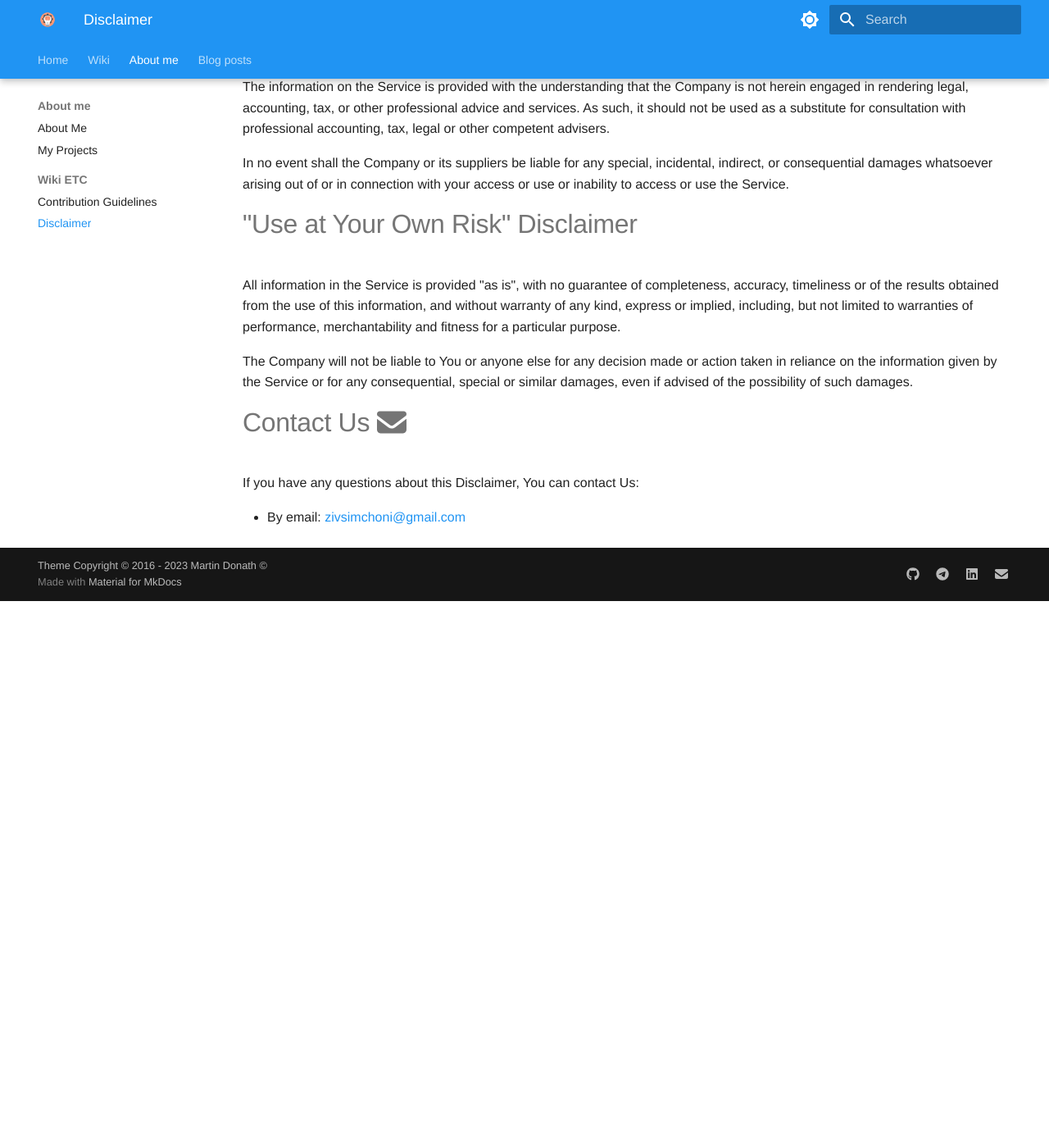
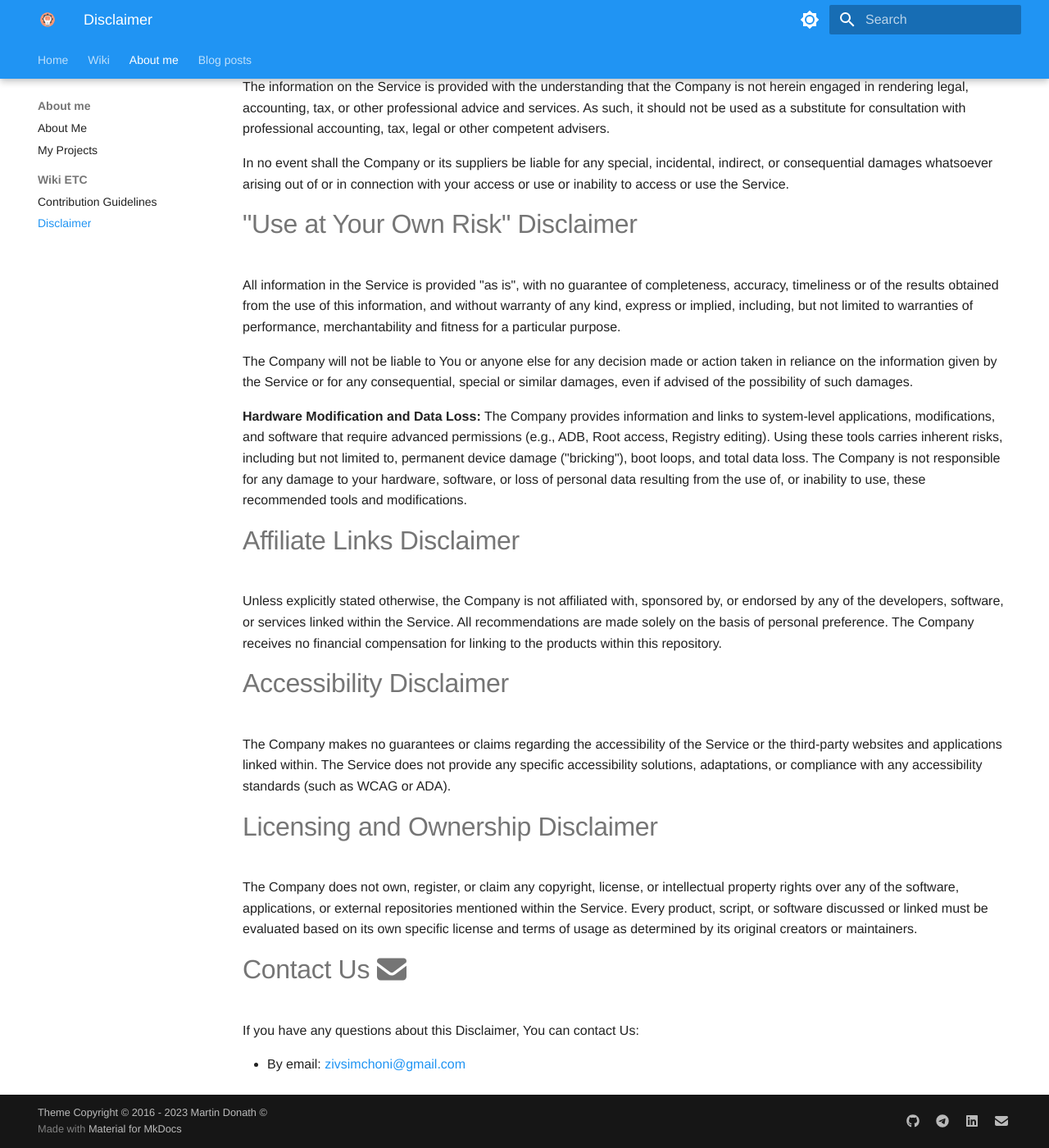
Before and after one commit to ZivSimchoni/Zwiki, an MkDocs documentation site: the page built from docs/about-me/Wiki-ETC/disclaimer.md, in a window 1280 px wide and 1400 px high, scrolled down 2268 px. Shown: the whole window at 82% size. Built offline with MkDocs 1.6.1 and Material for MkDocs 9.7.7, drawn with Linux system fonts in a browser that asks for light colours; some web fonts are replaced; before the commit the page ends 3001 px from its top, so only the background shows below that.

Commit message:
Update disclaimers

```diff
--- a/docs/about-me/Wiki-ETC/disclaimer.md
+++ b/docs/about-me/Wiki-ETC/disclaimer.md
@@ -81,6 +81,20 @@ All information in the Service is provided "as is", with no guarantee of complet
 
 The Company will not be liable to You or anyone else for any decision made or action taken in reliance on the information given by the Service or for any consequential, special or similar damages, even if advised of the possibility of such damages.
 
+**Hardware Modification and Data Loss:** The Company provides information and links to system-level applications, modifications, and software that require advanced permissions (e.g., ADB, Root access, Registry editing). Using these tools carries inherent risks, including but not limited to, permanent device damage ("bricking"), boot loops, and total data loss. The Company is not responsible for any damage to your hardware, software, or loss of personal data resulting from the use of, or inability to use, these recommended tools and modifications.
+
+# Affiliate Links Disclaimer
+
+Unless explicitly stated otherwise, the Company is not affiliated with, sponsored by, or endorsed by any of the developers, software, or services linked within the Service. All recommendations are made solely on the basis of personal preference. The Company receives no financial compensation for linking to the products within this repository.
+
+# Accessibility Disclaimer
+
+The Company makes no guarantees or claims regarding the accessibility of the Service or the third-party websites and applications linked within. The Service does not provide any specific accessibility solutions, adaptations, or compliance with any accessibility standards (such as WCAG or ADA).
+
+# Licensing and Ownership Disclaimer
+
+The Company does not own, register, or claim any copyright, license, or intellectual property rights over any of the software, applications, or external repositories mentioned within the Service. Every product, script, or software discussed or linked must be evaluated based on its own specific license and terms of usage as determined by its original creators or maintainers.
+
 # Contact Us :fontawesome-solid-envelope:
 
 If you have any questions about this Disclaimer, You can contact Us:
```
